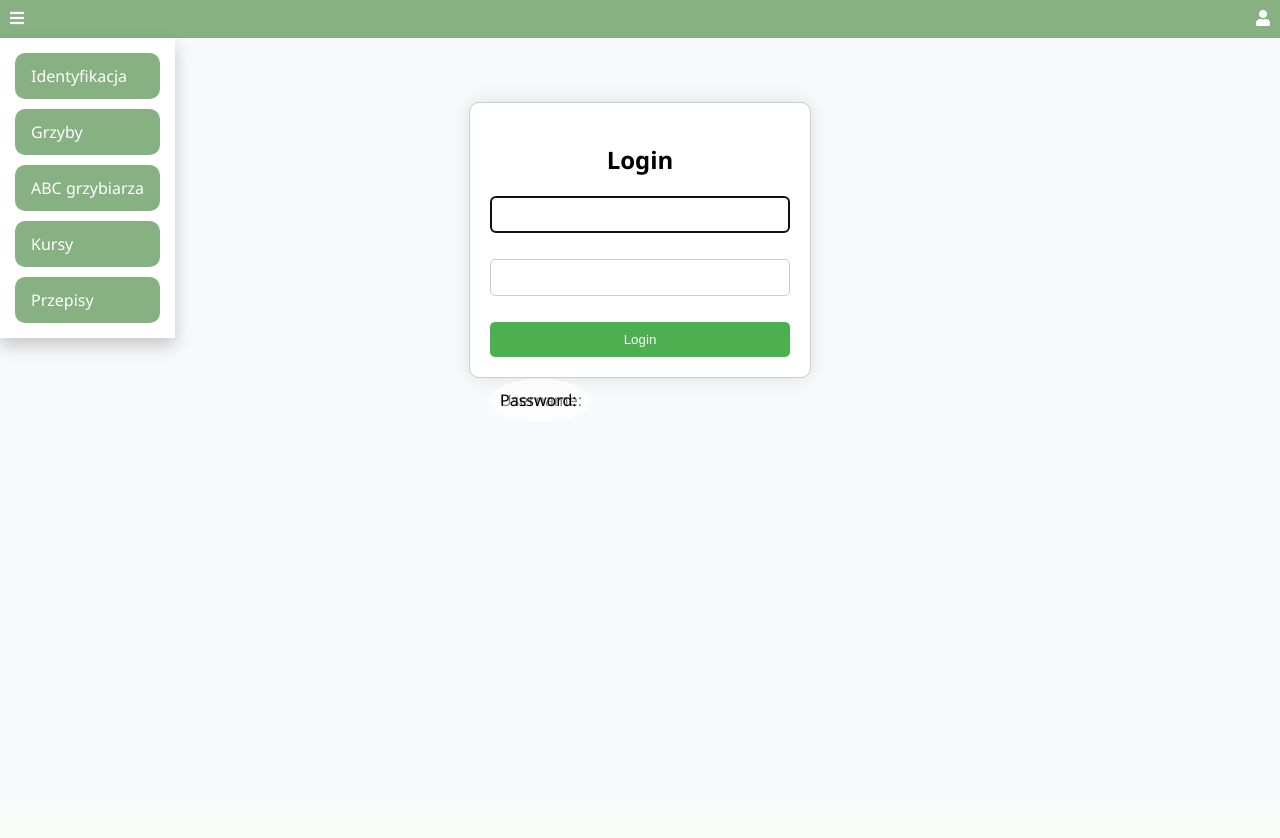
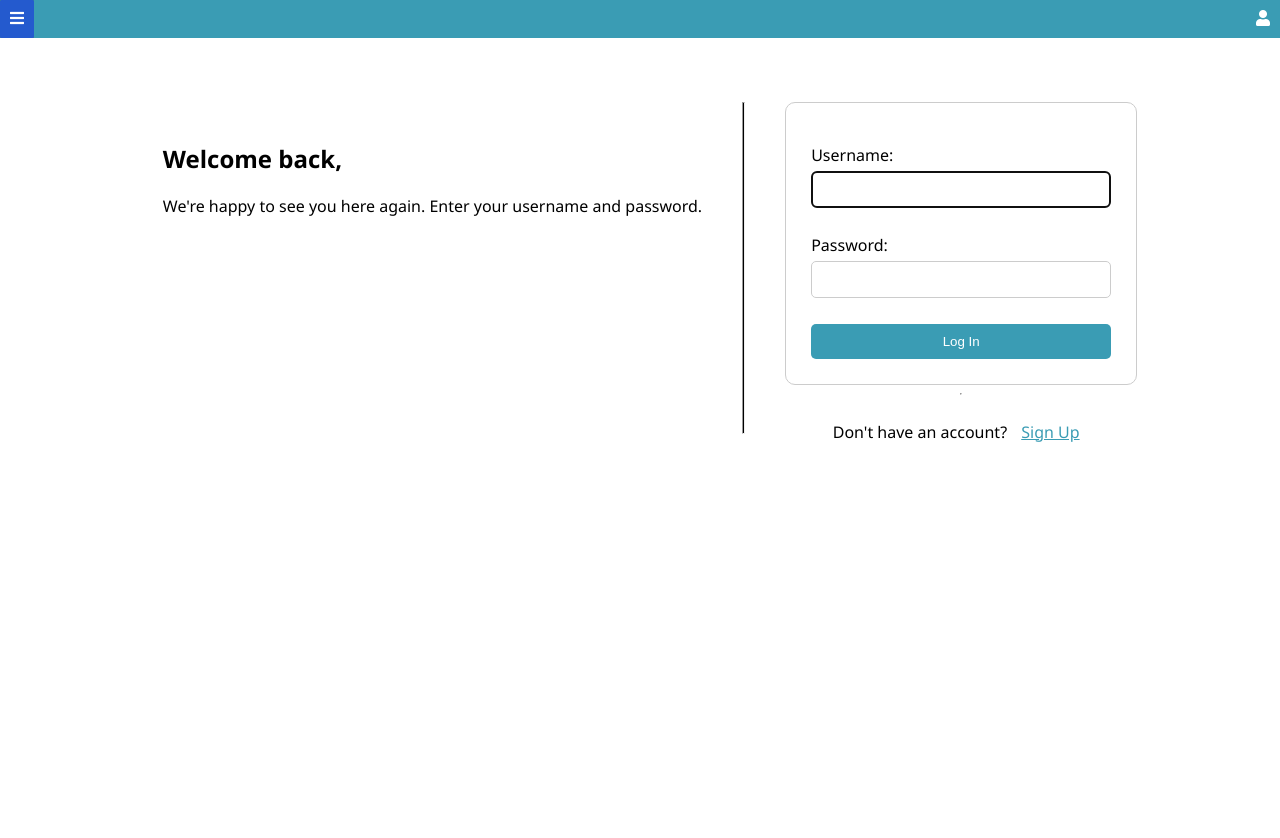
Before and after one commit to P1X2/Mashroom_identification_app, a Django app: page /login/ in a window 1280 px wide. Before the commit the page ends 407 px from the top, so only its background shows below. Run offline with Django 5.2, Linux system fonts and the light colour scheme.

Commit message:
edited login, register, navbar

```diff
--- a/base/templates/base/login.html
+++ b/base/templates/base/login.html
@@ -1,11 +1,31 @@
 {% extends 'main.html' %} {% block content %}
 
-<div class="form-container">
-  <h2>Login</h2>
-  <form method="post">
-    {% csrf_token %} {{ form.as_p }}
-    <button type="submit">Login</button>
-  </form>
+<div id="loginBody">
+  <div class="login-content">
+    <div class="welcome-text">
+      <h2>Welcome back,</h2>
+      <a>We're happy to see you here again. Enter your username and password.</a>
+    </div>
+
+    <hr class="separator-vertical"> <!-- Dodanie linii oddzielającej -->
+
+    <div class="login-form">
+      <div class="form-container">
+        <!-- <h2>Log In</h2> -->
+        <form method="post">
+          {% csrf_token %}
+          {{ form.as_p }}
+          <button type="submit">Log In</button>
+        </form>
+      </div>
+      <hr class="separator-horizontal"> <!-- Dodanie linii oddzielającej -->
+
+      <div class="register-text">
+        Don't have an account?
+        <a href="{% url 'register' %}" class="navbarTextContainer">Sign Up</a>
+      </div>
+
+    </div>
+  </div>
 </div>
-
 {% endblock %}
--- a/static/scripts/script.js
+++ b/static/scripts/script.js
@@ -23,3 +23,19 @@ function previousImage() {
   }
   imageElement.src = images[currentImageIndex];
 }
+
+function changeTab(selector_side) {
+  const selector = "." + selector_side + " .dropdown-content";
+  var tab = document.querySelector(selector);
+
+  // var rootStyles = window.getComputedStyle(document.documentElement);
+  // var secondaryColor = rootStyles.getPropertyValue("--secondary-color");
+  // var primaryColor = rootStyles.getPropertyValue("--primary-color");
+
+    if (tab.style.display === "none") {
+      tab.style.display = "block";
+    }
+    else {
+      tab.style.display = "none";
+    }
+  }
--- a/static/styles/style.css
+++ b/static/styles/style.css
@@ -1,7 +1,8 @@
 :root {
-  --primary-color: #87b182;
-  --secondary-color: #62835e;
+    --primary-color: #3a9cb4;
+    --secondary-color: #245ace;
     --background-color: #f8f9fa;
+    --login-color: rgb(255, 255, 255);
   }
 
   .white {
@@ -9,26 +10,97 @@
   }
 
   #mainBody {
+    display: block;
     margin: 0;
     padding: 0;
     font-family: "Segoe UI", Tahoma, Geneva, Verdana, sans-serif;
     background-color: var(--background-color);
     justify-content: center;
     align-items: center;
+
+  }
+
+  #loginBody {
+    display: flex;
+    background-color: var(--login-color);
+    width: inherit;
+    height: 100%;
+    min-height: 100vh;
+    justify-content: center;
+    justify-items: center;
+  }
+
+  .login-content {
+    display: flex;
+    flex-direction: column;
+    align-items: center;
+    justify-content: center;
+    justify-items: center;
+    margin: 5%;
+    height: 60%;
+  }
+
+  .login-form {
+    display: flex;
+    flex-direction: column;
+  }
+
+  .welcome-text {
+    margin-bottom: 20px;
+    padding: 20px;
+    max-width: 550px;
+  }
+
+  .separator-vertical {
+    width: 0px;
+    background-color: black;
+    height: 0px;
+    margin: 0 20px;
+  }
+
+  .register-text {
+    justify-content: center;
+    justify-items: center;
+    margin: auto;
+    margin-top: 5%;
+  }
+
+  .register-text a {
+    color: var(--primary-color);
+    cursor: pointer;
+  }
+
+  .register-text a:hover {
+    color: var(--secondary-color);
+  }
+
+  @media only screen and (min-width: 600px) {
+    .login-content {
+      flex-direction: row;
+      justify-content: space-between;
+      align-items: flex-start;
+    }
+
+    .login-form {
+      margin-left: 20px;
+    }
+
+    .separator-vertical {
+      width: 1px;
+      height: 330px;
+    }
   }
 
   /* login and register form */
   .form-container {
+    height: auto;
     width: 300px;
-  margin: auto;
-  margin-top: 5%;
+    margin-right: 5%;
     border: 1px solid #ccc;
     border-radius: 5px;
-  padding: 20px;
-  background-color: #fff;
+    padding: 25px;
     border-radius: 10px;
-  box-shadow: 0 0 20px rgba(0, 0, 0, 0.1);
-  text-align: center;
+    /* box-shadow: 0 0 20px rgba(0, 0, 0, 0.1); */
     align-items: center;
   }
 
@@ -38,21 +110,19 @@
     margin-bottom: 5px;
   }
 
-/* Styl dla pól wejściowych */
-.form-container input[type="text"],
-.form-container input[type="password"],
-.form-container input[type="email"] {
-  width: calc(100% - 22px); /* 22px to suma paddingu i bordera */
+  .form-container input {
+    width: calc(100% - 22px);
     padding: 10px;
     margin-bottom: 10px;
     border: 1px solid #ccc;
     border-radius: 5px;
+    background-color: var(--login-color);
   }
 
   /* Styl dla przycisków */
   .form-container button {
     width: 100%;
-  background-color: #4caf50;
+    background-color: var(--primary-color);
     color: white;
     padding: 10px;
     border: none;
@@ -62,7 +132,7 @@
 
   /* Styl dla przycisków po najechaniu myszą */
   .form-container button:hover {
-  background-color: #45a049;
+    background-color: var(--secondary-color);
   }
 
   /* NAVBAR */
@@ -70,14 +140,9 @@
     background-color: var(--primary-color);
     display: flex;
     justify-content: space-between;
-  /* display: grid; */
     grid-template-columns: 1fr 1fr;
     grid-gap: 50%;
-  /* display: flex; */
     flex-wrap: wrap;
-  /* border-radius: 10px; */
-  /* margin-top: -8px; */
-  /* margin-left: -10px; */
 
     place-items: center;
     width: 100%;
@@ -87,7 +152,6 @@
   #navbarContainer a {
     color: rgb(255, 255, 255);
     text-decoration: none;
-  /* font-weight: bold; */
   }
 
   #navbarContainer a:hover {
@@ -97,14 +161,13 @@
   #navbarLeftContainer {
     display: flex;
     justify-content: center;
+    background-color: #4caf50;
   }
 
   #navbarRightContainer {
     display: flex;
     justify-content: center;
     justify-items: center;
-  /* padding: ; */
-  /* background-color: #45a049; */
   }
 
   .navbarTextContainer {
@@ -121,15 +184,22 @@
     cursor: pointer;
   }
 
+  .dropbtn:hover {
+    border-radius: 1px;
+    background-color: var(--secondary-color);
+  }
+
   /* Styl dla kontenera menu rozwijanego */
   .dropdown-left {
     position: static;
     display: inline-block;
+    left: 0%;
   }
 
   .dropdown-right {
     position: static;
     display: inline-block;
+    right: 0%;
   }
 
   /* Styl dla elementów rozwijanego menu */
@@ -137,24 +207,30 @@
     padding: 5px;
     display: none;
     position: absolute;
-  background-color: #ffffff;
+    background-color: var(--secondary-color);
     min-width: 160px;
     box-shadow: 0px 8px 16px 0px rgba(0,0,0,0.2);
     z-index: 1;
+    height: 100%;
   }
 
   /* Styl dla linków w rozwijanym menu */
   .dropdown-content a {
-  background-color: var(--primary-color);
-  /* color: black; */
+    border: solid;
     border-radius: 10px;
     padding: 12px 16px;
     text-decoration: none;
     display: block;
+    text-align: center;
+    justify-content: center;
+  }
+
+  .dropdown-content a:hover {
+    background-color: var(--primary-color);
   }
 
   /* Pokazanie rozwijanego menu po najechaniu myszą */
-.dropdown-left:hover .dropdown-content {
+  /* .dropdown-left:hover .dropdown-content {
     display: block;
     left: 0%;
   }
@@ -162,7 +238,7 @@
   .dropdown-right:hover .dropdown-content {
     display: block;
     right: 0%;
-}
+  } */
 
   /* HOME */
   #homeContainer {
@@ -188,6 +264,9 @@
     display: block;
     width: 380px;
     padding: 30px;
+    border: 1px solid #ccc;
+    border-radius: 5px;
+
     background-color: #fff;
     border-radius: 10px;
     box-shadow: 0 0 20px rgba(0, 0, 0, 0.1);
@@ -196,12 +275,13 @@
     justify-content: center;
     justify-items: center;
   }
+
   @media screen and (max-width: 480px) {
     .upload-form {
       width: 300px;
     }
+  }
 
-}
   .upload-form h2 {
     text-align: center;
     margin-bottom: 20px;
@@ -216,9 +296,6 @@
     display: block;
     padding: 10px;
     width: calc(100% - 20px);
-  /* padding-top: 10px; */
-  /* padding-bottom: 10px; */
-  /* padding-left: 10px; */
     margin-top: 5px;
     font-size: 16px;
     border: 1px solid #ddd;
@@ -331,7 +408,7 @@
     height: auto;
   }
 
-input[type="radio"] {
+  /* input[type="radio"] {
     display: none;
   }
 
@@ -344,7 +421,7 @@ label {
     padding: 10px;
     border-radius: 50%;
     z-index: 1;
-}
+  } */
 
   .prev {
     left: 0;
--- a/templates/navbar.html
+++ b/templates/navbar.html
@@ -3,8 +3,8 @@
 <div id="navbarContainer">
   <div id="navbarLeftContainer">
     <div class="dropdown-left">
-      <button class="dropbtn"><i class="fas fa-bars white"></i></button>
-      <div class="dropdown-content">
+      <button class="dropbtn" onclick="changeTab('dropdown-left')"><i class="fas fa-bars white"></i></button>
+      <div class="dropdown-content dropdown-left">
         <a href="{% url 'home' %}" class="navbarTextContainer">Identyfikacja</a>
         <a href="{% url 'mushrooms' %}" class="navbarTextContainer">Grzyby</a>
         <a href="{% url 'abc' %}" class="navbarTextContainer">ABC grzybiarza</a>
@@ -16,8 +16,8 @@
 
   <div id="navbarRightContainer">
     <div class="dropdown-right">
-      <button class="dropbtn"><i class="fas fa-user white"></i></button>
-      <div class="dropdown-content">
+      <button class="dropbtn" onclick="changeTab('dropdown-right')"><i class="fas fa-user white"></i></button>
+      <div class="dropdown-content dropdown-right">
 
         {% if user.is_authenticated %}
         <!-- Treść dostępna tylko dla zalogowanych użytkowników -->
```
Also changed, not shown: base/templates/base/register.html (+27 -6 lines). Lines whose indentation alone changed are shown as unchanged.
